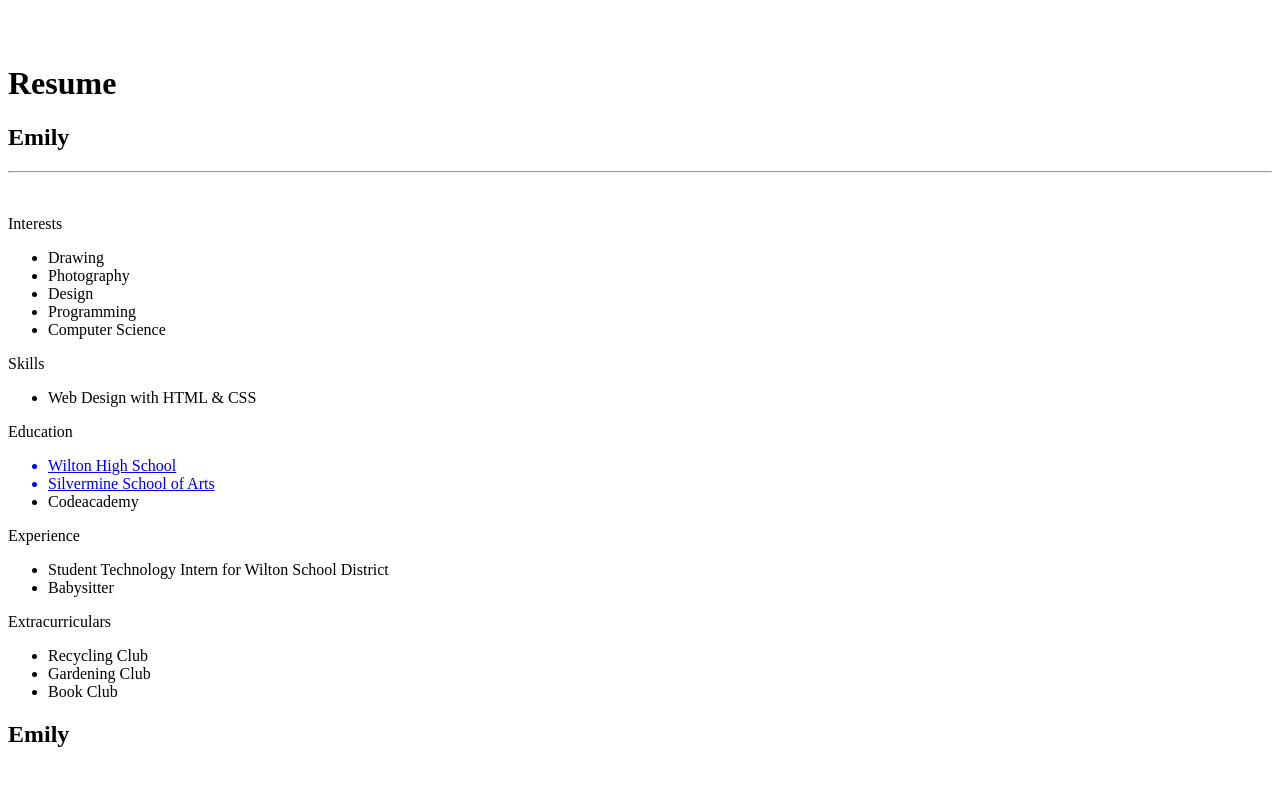
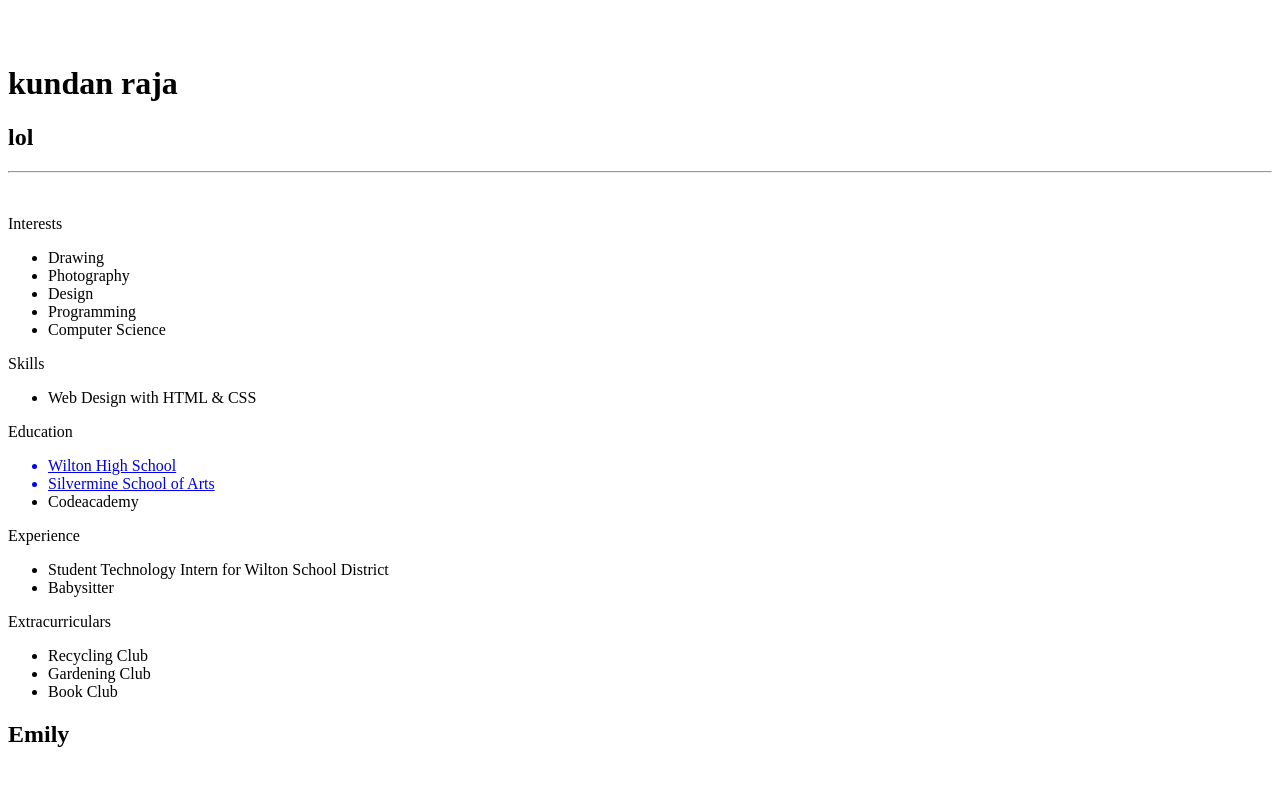
Before and after one commit to logansensei/godsensei, a plain HTML site: page index.html in a window 1280 px wide. Drawn offline with Linux system fonts and the light colour scheme.

Commit message:
Update index.html

```diff
--- a/index.html
+++ b/index.html
@@ -2,8 +2,8 @@
 <div class="left"></div>
 <div class="stuff">
   <br><br>
-  <h1>Resume</h1>
-  <h2>Emily</h2>
+  <h1>kundan raja</h1>
+  <h2>lol</h2>
   <hr />
   <br>
   <p class="head">Interests</p>
```
